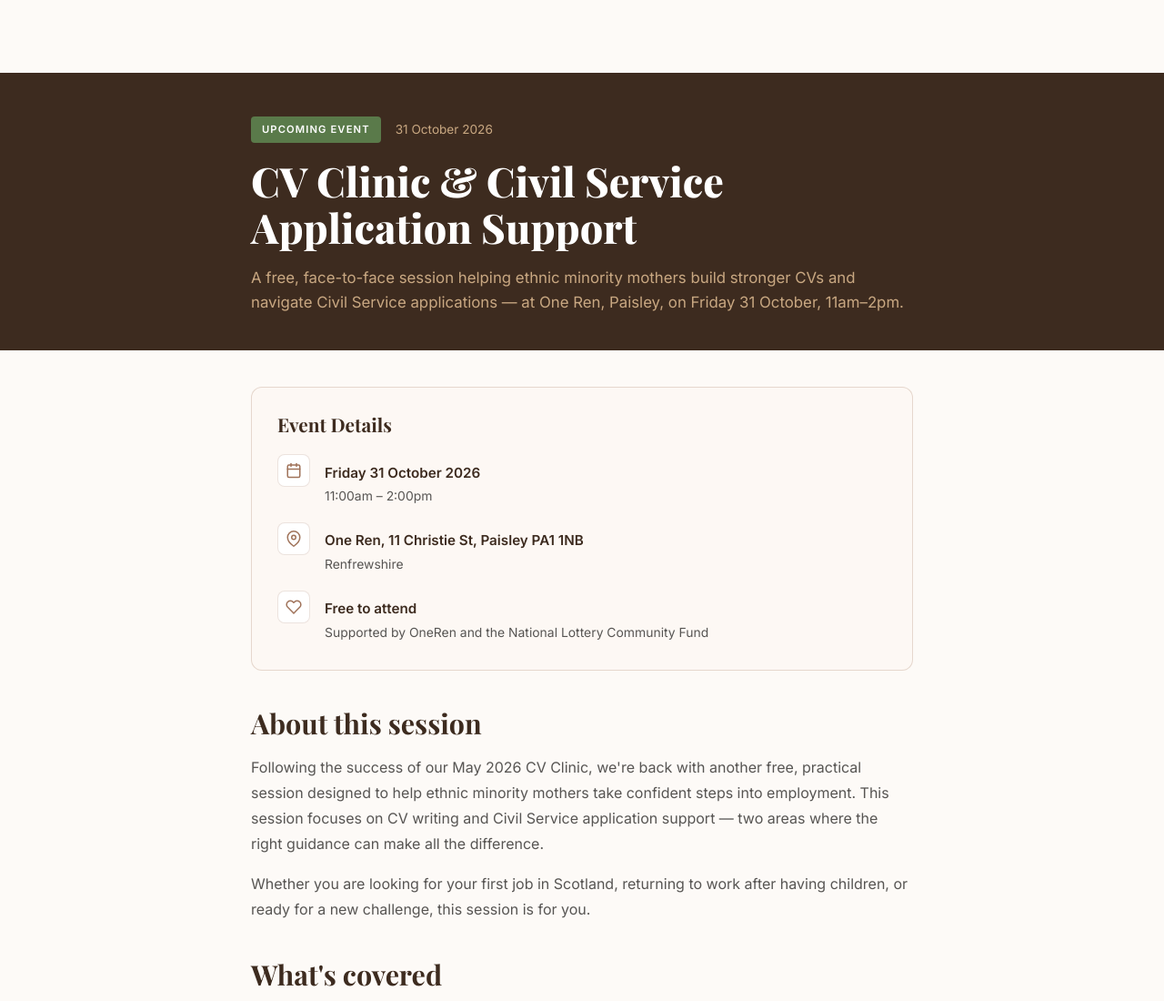
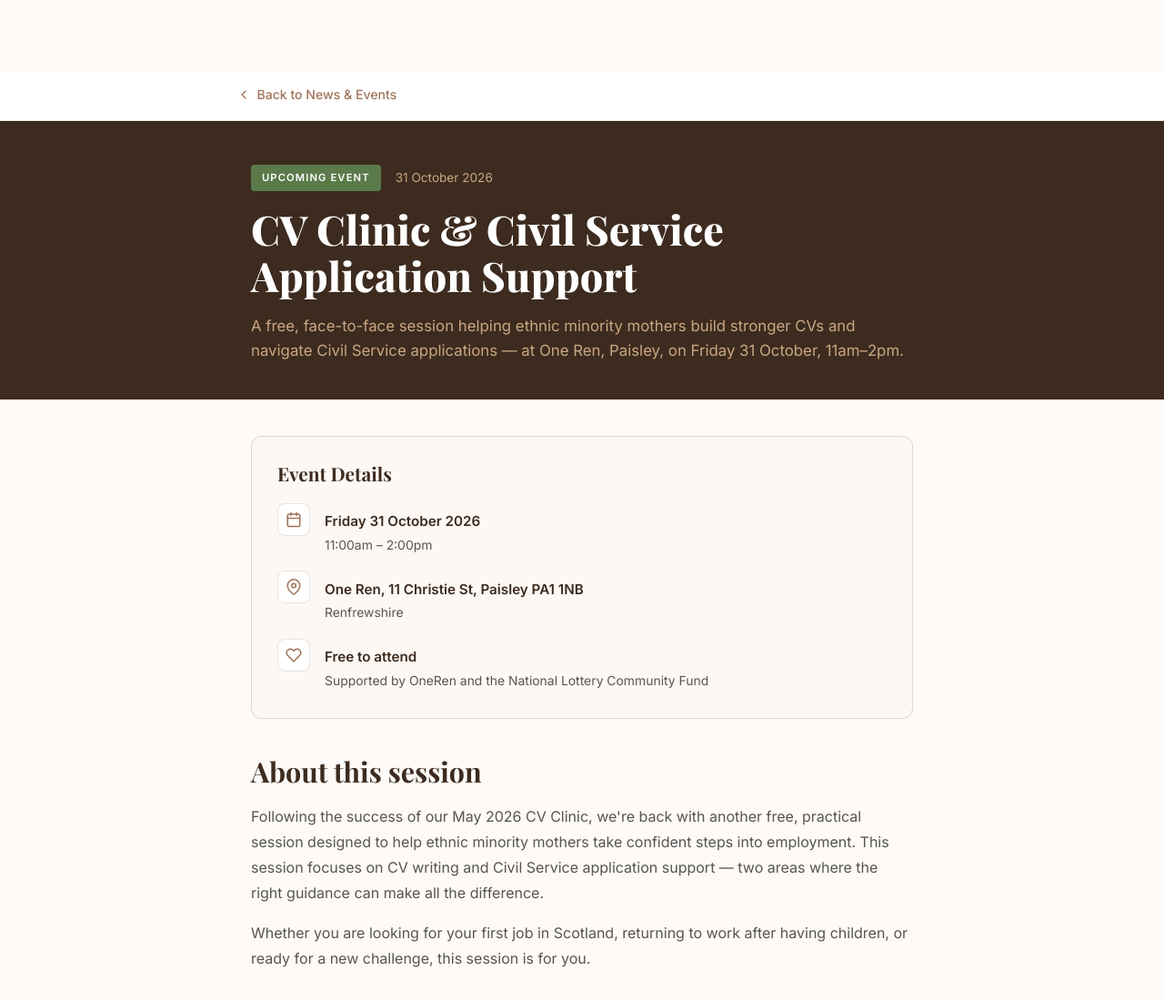
Before and after one commit to SimonyBl1nk/MyBabyAndI-website, a plain HTML site: page news-cv-clinic-oct2026.html in a window 1280 px wide. Shown: the top 1100 px of the page at 91% size. Drawn offline with nearby package versions, Linux system fonts and the light colour scheme; a web font is replaced by a local one.

Commit message:
Add files via upload

```diff
--- a/news-cv-clinic-oct2026.html
+++ b/news-cv-clinic-oct2026.html
@@ -198,6 +198,16 @@
 
 <main class="news-article">
 
+  <!-- Breadcrumb back nav -->
+  <div style="background:#fff;border-bottom:1px solid rgba(59,35,20,0.08);padding:0.75rem 1rem;">
+    <div style="max-width:760px;margin:0 auto;">
+      <a href="news.html" style="display:inline-flex;align-items:center;gap:0.4rem;color:#A0735A;font-family:'Inter',sans-serif;font-size:0.88rem;font-weight:500;text-decoration:none;">
+        <svg width="16" height="16" viewBox="0 0 24 24" fill="none" stroke="currentColor" stroke-width="2" stroke-linecap="round" stroke-linejoin="round"><polyline points="15 18 9 12 15 6"/></svg>
+        Back to News &amp; Events
+      </a>
+    </div>
+  </div>
+
   <section class="article-hero">
     <div class="article-hero-inner">
       <div class="article-meta-top">
```
Also changed, not shown: news-cv-clinic.html (+10 -0 lines), news-empowerment-workshop.html (+10 -0 lines).
